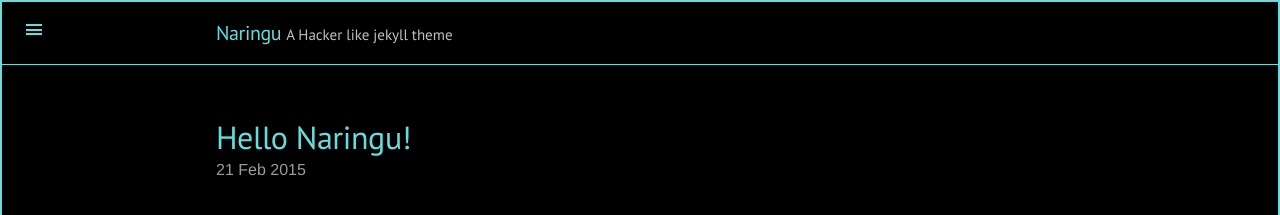
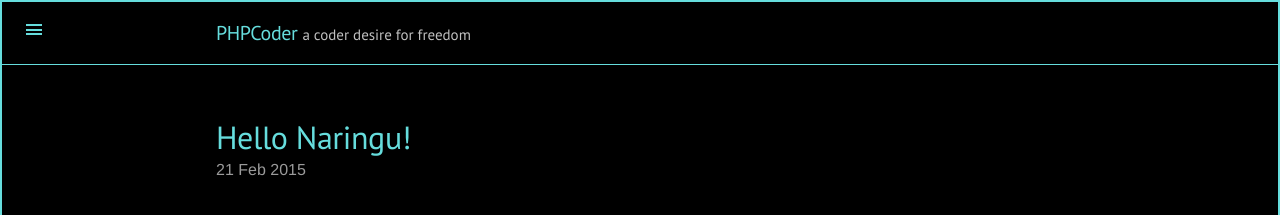
Before and after one commit to yuanconghao/Blog, a Jekyll site: the page built from index.html, in a window 1280 px wide. Shown: the top 215 px of the page. Built offline with Jekyll 4.4.1, drawn with Linux system fonts in a browser that asks for light colours; Markdown is read by kramdown in place of the engine named in the settings; the list of posts is cut into pages by our own code.

Commit message:
modify the message of myself

```diff
--- a/_config.yml
+++ b/_config.yml
@@ -9,27 +9,27 @@
 relative_permalinks: true
 
 # Setup
-title:               Naringu
-tagline:             'A Hacker like jekyll theme'
-description:         'oonlab is crafted with <3 by ariestiyansyah.'
-url:                 http://naringu.oonlab.com
+title:               PHPCoder
+tagline:             'a coder desire for freedom'
+description:         'just do it'
+url:                 http://52quchi.com
 baseurl:             /
 paginate:            7
 
 # About/contact
 author:
-  name:              Rizky Ariestiyansyah
-  url:               https://twitter.com/ariestiyansyah
-  email:             ariestiyansyah.rizky@gmail.com
+  name:              conghaoyuan
+  url:               https://www.facebook.com/profile.php?id=100009305848329
+  email:             conghaoyuan@gmail.com
 
 # Custom vars
 version:             2.0
 
 # Social Media
-github:				http://github.com/ariestiyansyah
-twitter:			http://twitter.com/ariestiyansyah
+github:				http://github.com/conghaoyuan
+facebook:			https://www.facebook.com/profile.php?id=100009305848329
 
 # Theme Author (Please don't edit this line cause of MIT LICENSE rules)
 theme:
-creator:			Rizky Ariestiyansyah
-codename:			Naringu
+creator:			PHP Coder
+codename:			conghaoyuan
```
